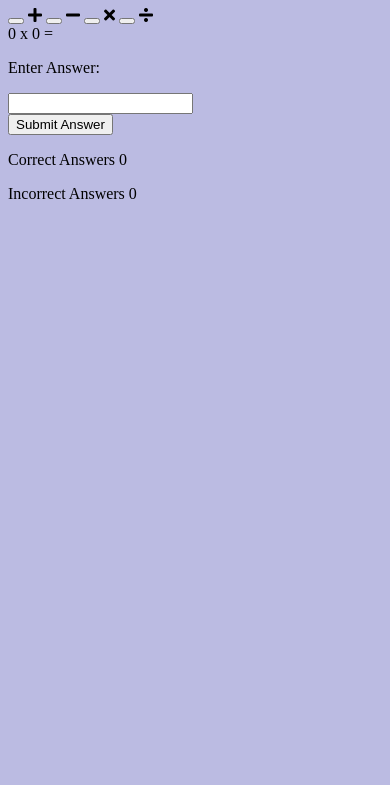
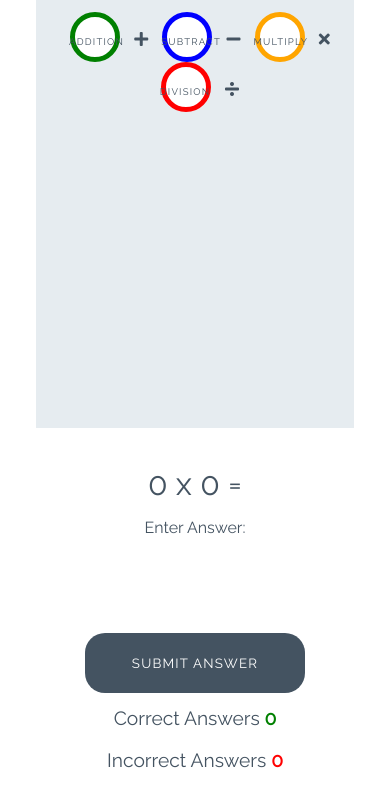
Before and after one commit to HBica05/love-maths, a plain HTML site: page index.html in a window 390 px wide. Shown: the part 112-897 px from the top of the page. Before the commit the page ends 844 px from the top, so only its background shows below. Drawn offline with Linux system fonts and the light colour scheme.

Commit message:
Add styles for game

```diff
--- a/assets/css/style.css
+++ b/assets/css/style.css
@@ -1,3 +1,251 @@
-body{
-    background-color: rgb(187, 187, 226);
+/* --------- Global style */
+
+body {
+    background-color: white;
+    font-family: "Raleway", sans-serif;
+    color: #445361;
+    text-align: center;
 }
+
+/* --------- Heading */
+
+.heading {
+    text-align: center;
+    font-size: 2.5rem;
+}
+
+.logo {
+    height: 40px;
+    padding-right: 5px;
+}
+
+/* --------- Game layout */
+
+.game-area {
+    background-color: #E6ECF0;
+    box-sizing: border-box;
+    width: 85%;
+    height: 65vh;
+    max-height: 450px;
+    max-width: 830px;
+    margin-left: auto;
+    margin-right: auto;
+    padding: 1%;
+}
+
+.question-area {
+    width: 50%;
+    font-size: 2rem;
+    margin: auto;
+    padding: 50px 0;
+}
+
+.question-area span {
+    padding: 0 15px;
+}
+
+.score-area {
+    margin: 5px auto;
+    width: 60%;
+    font-size: 1.2rem;
+}
+
+.controls-area {
+    width: 85%;
+    margin: 30px auto;
+}
+
+#score {
+    color: green;
+    font-weight: bold;
+}
+
+#incorrect {
+    color: red;
+    font-weight: bold;
+}
+
+.answer-message {
+    display: none;
+    font-size: 1rem;
+}
+
+#answer-box {
+    border: none;
+    color: #445361;
+    display: inline-block;
+    height: 40px;
+    width: 80px;
+    font-size: 1.2rem;
+}
+
+.scores {
+    display: inline-block;
+    padding: 25px;
+}
+
+/* --------- Buttons */
+
+.btn {
+    width: 220px;
+    height: 60px;
+    font-family: "Raleway", sans-serif;
+    text-transform: uppercase;
+    letter-spacing: 1.2px;
+    color: white;
+}
+
+.btn:focus {
+    outline: none;
+}
+
+.btn--big {
+    padding-top: 10px;
+    border-radius: 50%;
+    background-color: white;
+    border: 10px solid;
+    width: 100px;
+    height: 100px;
+    font-size: 3.2rem;
+    margin: 0 30px;
+    transition: all 0.5s;
+}
+.btn--big::after{
+    content:attr(data-type);
+    font-size: 1rem;
+    color:#445361;
+    position: relative;
+    left: -0.5em;
+}
+
+.btn--blue {
+    border-color: blue;
+    color: blue;
+}
+
+.btn--blue:active,
+.btn--blue:hover {
+    background-color: darkblue;
+    color: white;
+}
+
+.btn--orange {
+    border-color: orange;
+    color: orange;
+}
+
+.btn--orange:active,
+.btn--orange:hover {
+    background-color: darkorange;
+    color: white;
+}
+
+.btn--red {
+    border-color: red;
+    color: red;
+}
+
+.btn--red:active,
+.btn--red:hover {
+    background-color: darkred;
+    color: white;
+}
+
+.btn--green {
+    border-color: green;
+    color: green;
+}
+
+.btn--green:active,
+.btn--green:hover {
+    background-color: darkgreen;
+    color: white;
+}
+
+.btn--gray {
+    margin-top: 25px;
+    background-color: #445361;
+    border: 1px transparent;
+    border-radius: 20px;
+}
+
+.btn--gray:active,
+.btn--gray:hover {
+    background-color: #0d1013;
+}
+
+/* --------- Media queries */
+
+@media (max-width: 414px) {
+    .controls-area {
+        width: 100%;
+    }
+
+    .btn--big {
+        margin: 0 10px;
+        padding: 5px;
+        border: 5px solid;
+        width: 50px;
+        height: 50px;
+        font-size: 1.5rem;
+    }
+
+    .btn--big::after {
+        font-size: 0.6rem;
+        left: -0.7rem;
+    }
+
+    .question-area {
+        padding: 10% 0;
+        width: 100%;
+    }
+
+    .question-area span {
+        padding: 0;
+    }
+
+    .answer-message {
+        display: block;
+    }
+
+    #answer-box {
+        display: block;
+        margin: 0 auto;
+    }
+    .btn--gray {
+        margin-top: 0;
+    }
+
+    .score-area {
+        width: 100%;
+    }
+
+    .scores {
+        margin: 0.5em auto;
+        display: block;
+        padding: 5px;
+    }
+
+    .heading {
+        font-size: 2rem;
+    }
+}
+
+@media (max-width: 320px) {
+    .game-area {
+        height: 70vh;
+    }
+
+    .controls-area {
+        width: 75%;
+        margin: 10px auto;
+    }
+
+    .btn--big {
+        margin: 10px 10px;
+    }
+    .question-area {
+        padding: 10px 0;
+    }
+
+}
--- a/index.html
+++ b/index.html
@@ -17,13 +17,13 @@
 
     <div class="game-area">
         <div class="controls-area"></div>
-        <button class="btn btn--big btn--green"></button>
+        <button data-type="addition" class="btn btn--big btn--green"></button>
             <i class="fas fa-plus"></i>
-        <button class="btn btn--big btn--blue"></button>
+        <button data-type="subtract" class="btn btn--big btn--blue"></button>
             <i class="fas fa-minus"></i>
-        <button class="btn btn--big btn--orange"></button>
+        <button data-type="multiply" class="btn btn--big btn--orange"></button>
             <i class="fas fa-times"></i>
-        <button class="btn btn--big btn--red"></button>
+        <button data-type="division" class="btn btn--big btn--red"></button>
             <i class="fas fa-divide"></i>
     </div>
     <div class="question-area">
@@ -34,7 +34,7 @@
         <p class="answer-message">Enter Answer:</p>
         <input id="answer-box" type="number">
         </div>
-        <button class="btn btn--gray">Submit Answer</button>
+        <button data-type="submit" class="btn btn--gray">Submit Answer</button>
         </div>
 
     <div class="score-area">
```
